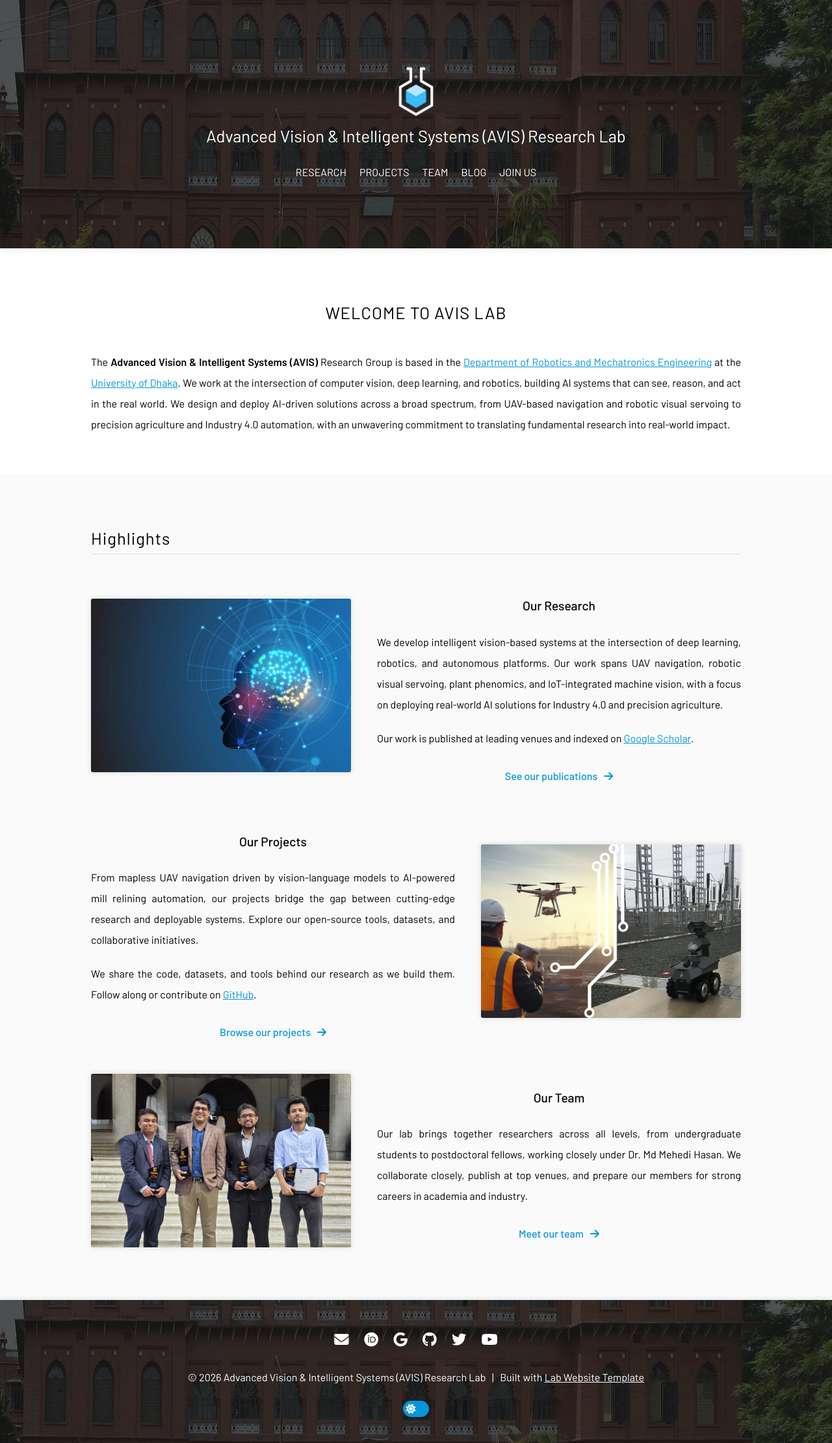
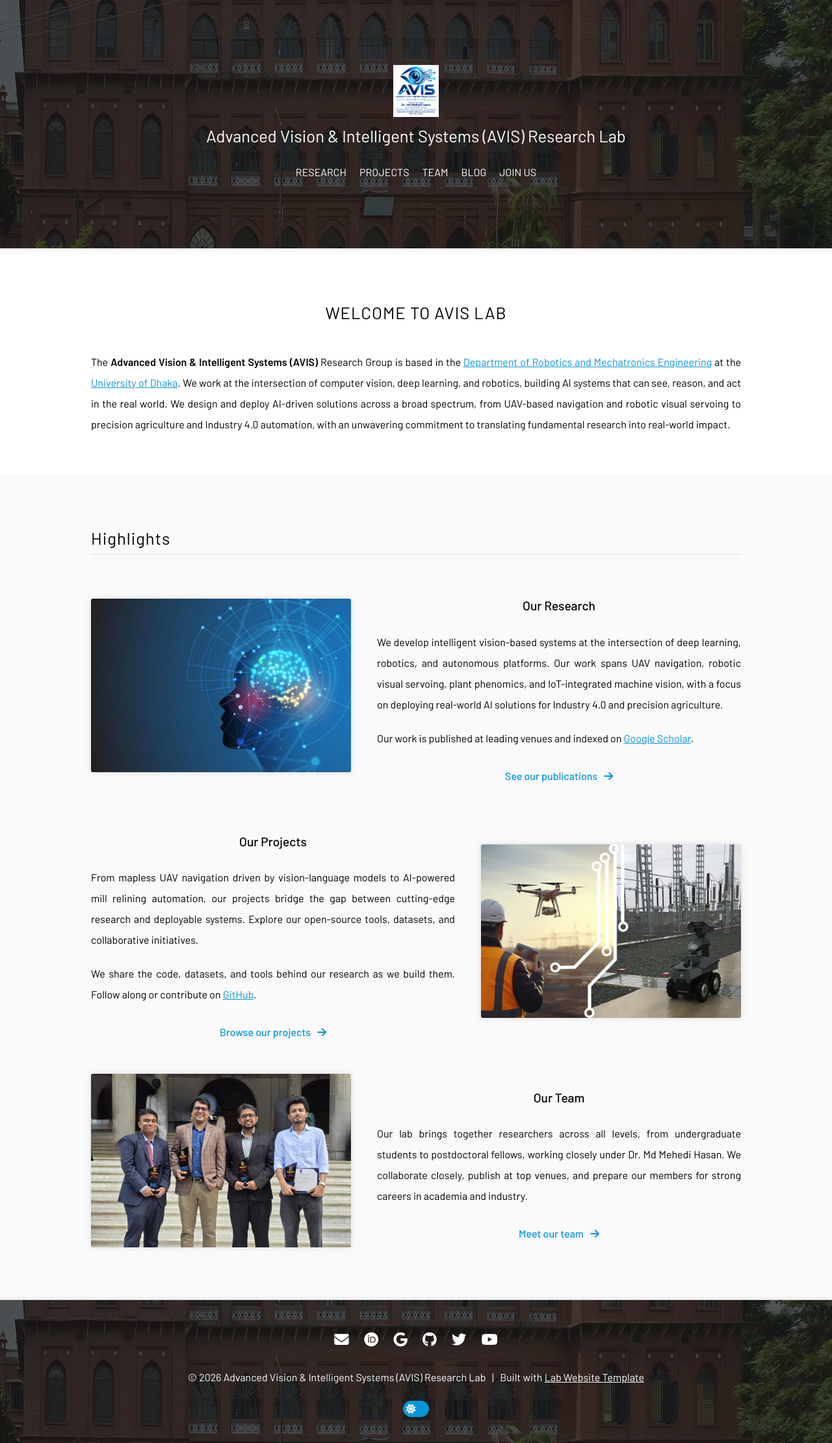
Before and after one commit to avis-res-lab/avis-res-lab.github.io, a Jekyll site: the page built from index.md, in a window 1280 px wide. Shown: the whole page at 65% size. Built offline with Jekyll 4.4.1, drawn with Linux system fonts in a browser that asks for light colours; a style sheet for code colours, icons or effects is not loaded.

Commit message:
Fix AVIS website logo and favicon

```diff
--- a/_includes/header.html
+++ b/_includes/header.html
@@ -1,10 +1,7 @@
 {% assign image = page.header | default: site.header %}
 {% assign dark = page.header-dark | is_nil: site.header-dark | is_nil: true %}
 
-{% assign svg = "images/logo.svg" | file_exists %}
-{% assign png = "images/logo.png" | file_exists %}
-{% assign jpg = "images/logo.jpg" | file_exists %}
-{% assign logo = svg | default: png | default: jpg | default: nil %}
+{% assign logo = site.logo | relative_url %}
 
 <header
   class="background"
@@ -17,15 +14,11 @@
   {% endif %}
 >
   <a href="{{ "/" | relative_url }}" class="home">
-    {% if logo %}
-      <span class="logo">
-        {% if svg %}
-          {{ svg | file_read }}
-        {% else %}
-          <img src="{{ logo | relative_url | uri_escape }}" alt="logo">
-        {% endif %}
-      </span>
-    {% endif %}
+    {% if site.logo %}
+  <span class="logo">
+    <img src="{{ logo }}" alt="AVIS Research Lab logo">
+  </span>
+{% endif %}
     {% if site.logo-text != false %}
       <span class="title-text" data-tooltip="Home">
         {% if site.title and site.show-title != false %}
--- a/_includes/meta.html
+++ b/_includes/meta.html
@@ -32,13 +32,9 @@
 
 {% assign description = description | xml_escape %}
 
-{% assign png = "images/icon.png" | file_exists %}
-{% assign jpg = "images/icon.jpg" | file_exists %}
-{% assign icon = png | default: jpg | relative_url %}
+{% assign icon = site.logo | relative_url %}
 
-{% assign jpg = "images/share.jpg" | file_exists %}
-{% assign png = "images/share.png" | file_exists %}
-{% assign share = jpg | default: png | relative_url %}
+{% assign share = site.logo | absolute_url %}
 
 {% assign published = page.date | date_to_xmlschema %}
 {% assign updated = page.last_modified_at | date_to_xmlschema %}
```
